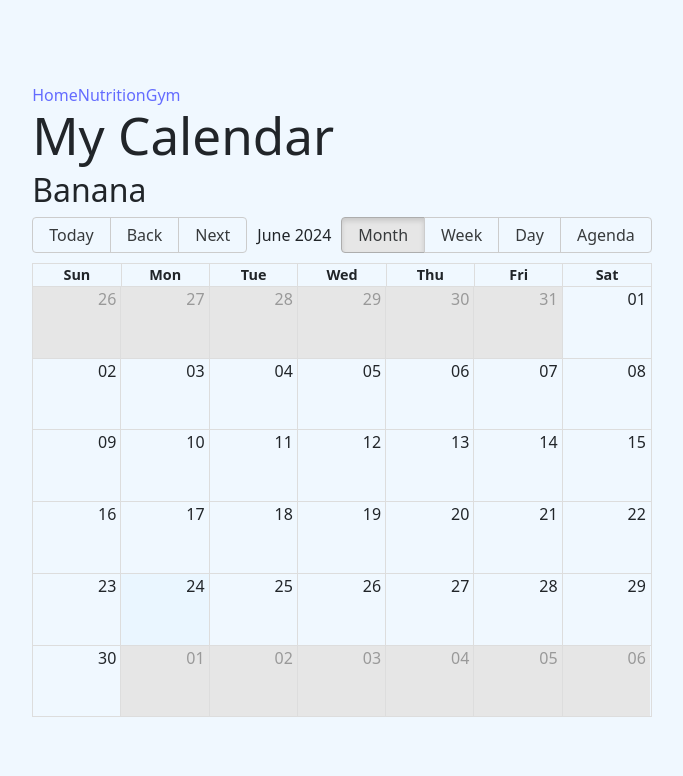
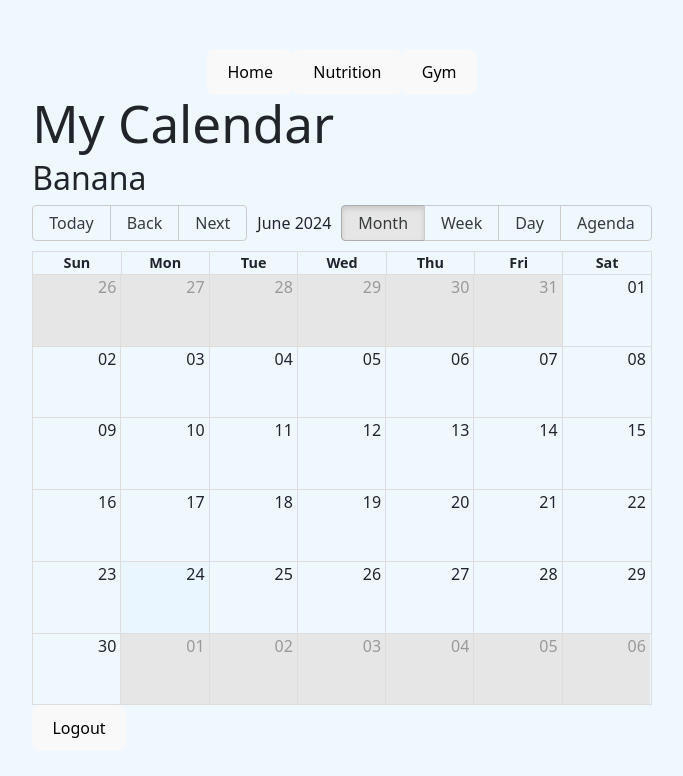
Before and after one commit to MyCloudAtl/Health-Fit, a React (Vite) app in the folder Health-Fit/: page /calendar in a window 1280 px wide. Shown: the top 776 px of the page, without its empty margins (298-981 px from the left). Built offline with nearby package versions, Linux system fonts and the light colour scheme; no server answers.

Commit message:
trying to connect login to backend, sample code

```diff
--- a/Health-Fit/package.json
+++ b/Health-Fit/package.json
@@ -17,8 +17,11 @@
     "cors": "^2.8.5",
     "date-fns": "^3.6.0",
     "express": "^4.19.2",
+    "express-session": "^1.18.0",
     "mongoose": "^8.4.3",
     "morgan": "^1.10.0",
+    "passport": "^0.7.0",
+    "passport-local": "^1.0.0",
     "react": "^18.3.1",
     "react-big-calendar": "^1.13.0",
     "react-bootstrap": "^2.10.3",
--- a/Health-Fit/src/App.css
+++ b/Health-Fit/src/App.css
@@ -107,3 +107,6 @@ form button:hover {
     border: 1px solid #ddd;
     border-radius: 5px;
 }
+.header {
+    text-align: center;
+}
--- a/Health-Fit/src/App.jsx
+++ b/Health-Fit/src/App.jsx
@@ -83,6 +83,7 @@ function App() {
   const [nutrition, setNutrition] = useState([]);
   const [gym, setGym] = useState([]);
   const [events, setEvents] = useState([]);
+  const [currentUser, setCurrentUser] = useState(null);
 
   useEffect(() => {
     const fetchData = async () => {
@@ -91,7 +92,7 @@ function App() {
         const nutritionRes = await axios.get('http://localhost:3001/nutrition');
 
         const gymEvents = gymRes.data.map(g => ({
-          title: `${g.cardioActivity} ${g.stretchActivity} ${g.weightsActivity}`,
+          title: `Cardio: ${g.cardioActivity} Stretch: ${g.stretchActivity} Weights: ${g.weightsActivity}`,
           start: new Date(g.date),
           end: new Date(g.date),
           type: 'gym',
@@ -116,6 +117,18 @@ function App() {
     fetchData();
   }, []);
 
+  useEffect(() => {
+  const fetchCurrentUser = async () => {
+    try {
+        const response = await axios.get('/currentUser');
+        setCurrentUser(response.data);
+    } catch (error) {
+        console.error('Error fetching current user:', error);
+    }
+};
+fetchCurrentUser();
+}, []);
+
   const addNutrition = (newNutrition) => {
     setNutrition([...nutrition, newNutrition]);
     setEvents([...events, {
@@ -130,7 +143,7 @@ function App() {
   const addGym = (newGym) => {
     setGym([...gym, newGym]);
     setEvents([...events, {
-      title: `${newGym.cardioActivity} ${newGym.stretchActivity} ${newGym.weightsActivity}`,
+      title: `Cardio: ${newGym.cardioActivity} Stretch: ${newGym.stretchActivity} Weights: ${newGym.weightsActivity}`,
       start: new Date(newGym.date),
       end: new Date(newGym.date),
       type: 'gym',
@@ -147,15 +160,21 @@ function App() {
   return (
     <div className="Main">
       <header>
-        <nav>
-          <Link to="/">Home</Link>
-          <Link to="/nutrition">Nutrition</Link>
-          <Link to="/gym">Gym</Link>
+        <nav className='header'>
+          <Link to="/">
+            <button>Home</button>
+          </Link>
+          <Link to="/nutrition">
+            <button>Nutrition</button>
+          </Link>
+          <Link to="/gym">
+            <button>Gym</button>
+          </Link>
         </nav>
       </header>
       <main>
         <Routes>
-          <Route path="/" element={<Home />} />
+          <Route path="/" element={<Home currentUser={currentUser} />} />
           <Route path="/nutrition" element={<Nutrition addNutrition={addNutrition} />} />
           <Route path="/gym" element={<Gym addGym={addGym} />} />
           <Route path="/calendar" element={<Calendar events={events} onEventClick={handleEventClick} />} />
--- a/Health-Fit/src/BigCalendar.jsx
+++ b/Health-Fit/src/BigCalendar.jsx
@@ -21,6 +21,16 @@ const localizer = dateFnsLocalizer({
 
 
 const Calendar = ({ events, onEventClick }) => {
+
+  const handleLogout = async () => {
+    try {
+        await axios.get('/logout');
+        navigate('/');
+    } catch (error) {
+        console.error('Logout error:', error);
+    }
+    };
+
     return (
         <div>
             <h1>My Calendar</h1>
@@ -33,8 +43,8 @@ const Calendar = ({ events, onEventClick }) => {
                 style={{height: 500}}
                 dayLayoutAlgorithm="no-overlap"
                 onSelectEvent={onEventClick}
-
             />
+            <button onClick={handleLogout}>Logout</button>
         </div>
     )
 }
--- a/Health-Fit/src/components/Gym.jsx
+++ b/Health-Fit/src/components/Gym.jsx
@@ -1,4 +1,5 @@
 import { useNavigate } from 'react-router-dom'
+import axios from 'axios'
 import { useState } from 'react'
 import DatePicker from 'react-datepicker'
 import 'react-datepicker/dist/react-datepicker.css'
@@ -27,17 +28,17 @@ const Gym = ({addGym}) => {
     //   navigate('/calendar');
     // };
     try {
-      const token = localStorage.getItem('token'); // Assuming token is stored in localStorage
+      // Send newGym data to backend (assuming /api/gyms endpoint)
+      await axios.post('/gyms', newGym);
 
-      // Make POST request to add new gym data
-      await axios.post('/api/gyms', newGym, {
-        headers: {
-          Authorization: `Bearer ${token}`,
-        },
-      });
-      navigate('/calendar'); // Redirect to calendar or home after submission
+      // Update local state and events
+      addGym(newGym);
+
+      // Redirect to calendar page after submission
+      navigate('/calendar');
     } catch (error) {
       console.error('Error adding gym data:', error);
+      // Handle error, show message to user, etc.
     }
   };
 
@@ -52,7 +53,7 @@ const Gym = ({addGym}) => {
     return (
     <div>
     <h1>Gym Intake Form</h1>
-        <form onSubmit={ handleSubmit }>
+        <form onSubmit={handleSubmit}>
           <h2>Date</h2>
           <DatePicker selected={newGym.date} onChange={handleDateChange} />
           <h2>Cardio</h2>
--- a/Health-Fit/src/components/Home.jsx
+++ b/Health-Fit/src/components/Home.jsx
@@ -5,7 +5,7 @@ import axios from 'axios';
 import { useNavigate } from 'react-router-dom';
 import { useState } from "react";
 
-const Home = () => {
+const Home = ({currentUser}) => {
   let navigate = useNavigate()
   const [credentials, setCredentials] = useState({
     username: '',
@@ -19,19 +19,10 @@ const Home = () => {
   const handleSubmit = async (e) => {
     e.preventDefault();
     try {
-      // const response = await axios.post('/api/login', credentials); // Assuming login endpoint on backend
-
-      // // Assuming backend returns a token upon successful login
-      // const token = response.data.token;
-
-      // // Store token in localStorage for future requests
-      // localStorage.setItem('token', token);
-
-      // Redirect to home page or dashboard
+      const response = await axios.post('/login',credentials);
       navigate('/');
     } catch (error) {
       console.error('Login error:', error);
-      // Handle login error, show message to user, etc.
     }
   };
     return (
@@ -45,7 +36,6 @@ const Home = () => {
             <input type="text" name="email" value={credentials.email} onChange={handleChange} required />
             <button type="submit">Login</button>
           </form>
-        <BigCalendar/>
       </div>
       </div>
     )
```
Also changed, not shown: 1 other file (tests, documents, lock files or other folders).
